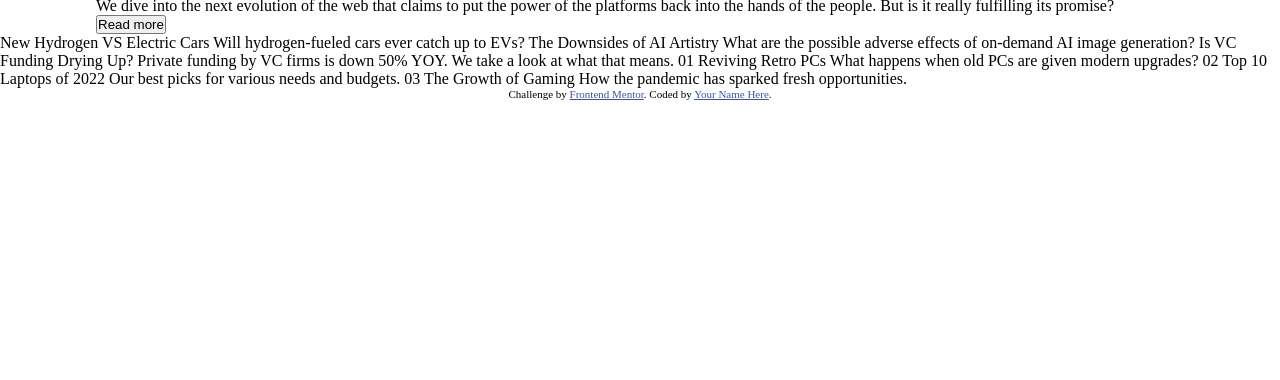
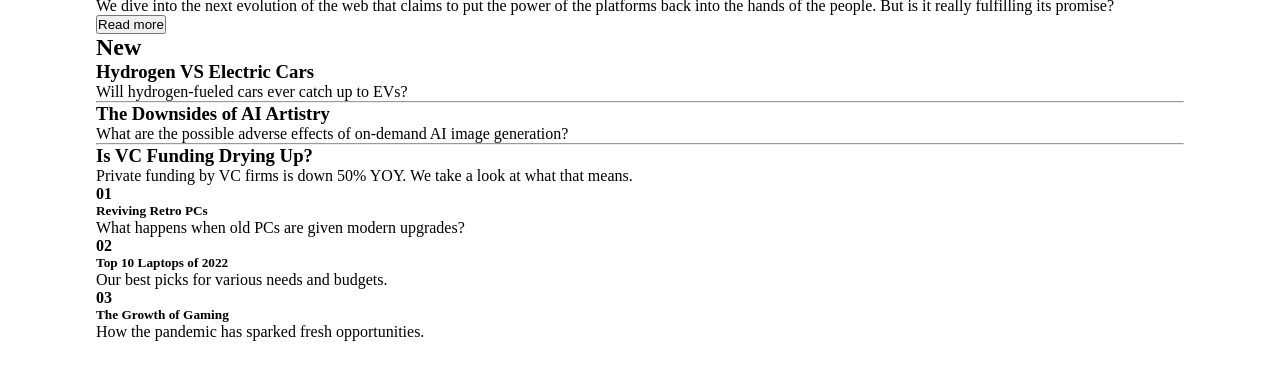
Before and after one commit to FlackoCodes/news-room-homepage, a plain HTML site: page index.html in a window 1280 px wide. Shown: the part 184-564 px from the top of the page. Drawn offline with Linux system fonts and the light colour scheme.

Commit message:
Updated css

```diff
--- a/index.html
+++ b/index.html
@@ -12,14 +12,7 @@
 
   <title>Frontend Mentor | News homepage</title>
 
-  <style>
-    .attribution {
-      font-size: 11px; text-align: center;
-     }
-    .attribution a {
-       color: hsl(228, 45%, 44%);
-       }
-  </style>
+
 </head>
 <body>
 
@@ -64,46 +57,45 @@
           </div>
         </div>
         <aside class="new">
-
+          <div class="aside-container">
+            <div>
+              <h2>New </h2>
+              <h3>Hydrogen VS Electric Cars</h3>
+              <p>Will hydrogen-fueled cars ever catch up to EVs?</p>
+            </div>
+            <hr>
+            <div>
+              <h3>The Downsides of AI Artistry</h3>
+              <p>What are the possible adverse effects of on-demand AI image generation?</p>
+            </div>
+            <hr>
+            <div>
+              <h3>Is VC Funding Drying Up?</h3>
+              <p>Private funding by VC firms is down 50% YOY. We take a look at what that means.</p>
+          </div>
+          </div>
         </aside>
       </div>
     </main>
-  </div>
-
-
-
-
-
-
-
-
-
-  New
-
-  Hydrogen VS Electric Cars
-  Will hydrogen-fueled cars ever catch up to EVs?
-
-  The Downsides of AI Artistry
-  What are the possible adverse effects of on-demand AI image generation?
-
-  Is VC Funding Drying Up?
-  Private funding by VC firms is down 50% YOY. We take a look at what that means.
-
-  01
-  Reviving Retro PCs
-  What happens when old PCs are given modern upgrades?
-
-  02
-  Top 10 Laptops of 2022
-  Our best picks for various needs and budgets.
-
-  03
-  The Growth of Gaming
-  How the pandemic has sparked fresh opportunities.
-
-  <div class="attribution">
-    Challenge by <a href="https://www.frontendmentor.io?ref=challenge" target="_blank">Frontend Mentor</a>.
-    Coded by <a href="#">Your Name Here</a>.
+    <section id="outro">
+      <div class="outro-container">
+        <div>
+          <h4>01</h4>
+          <h5>Reviving Retro PCs</h5>
+          <p>What happens when old PCs are given modern upgrades?</p>
+        </div>
+        <div>
+          <h4>02</h4>
+          <h5>Top 10 Laptops of 2022</h5>
+          <p>Our best picks for various needs and budgets.</p>
+        </div>
+        <div>
+          <h4>03</h4>
+          <h5>The Growth of Gaming</h5>
+          <p>How the pandemic has sparked fresh opportunities.</p>
+        </div>
+      </div>
+    </section>
   </div>
 </body>
 </html>
```
